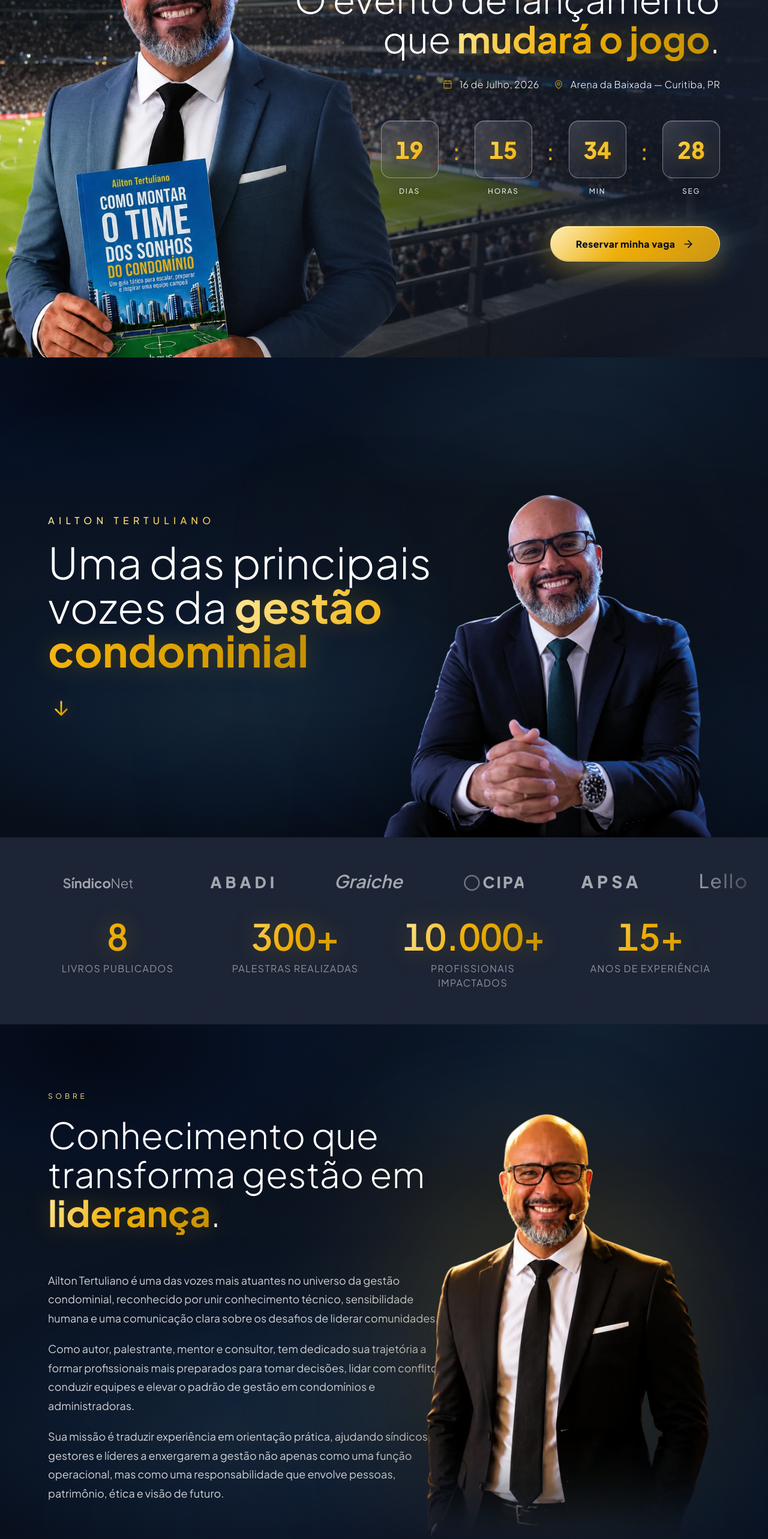
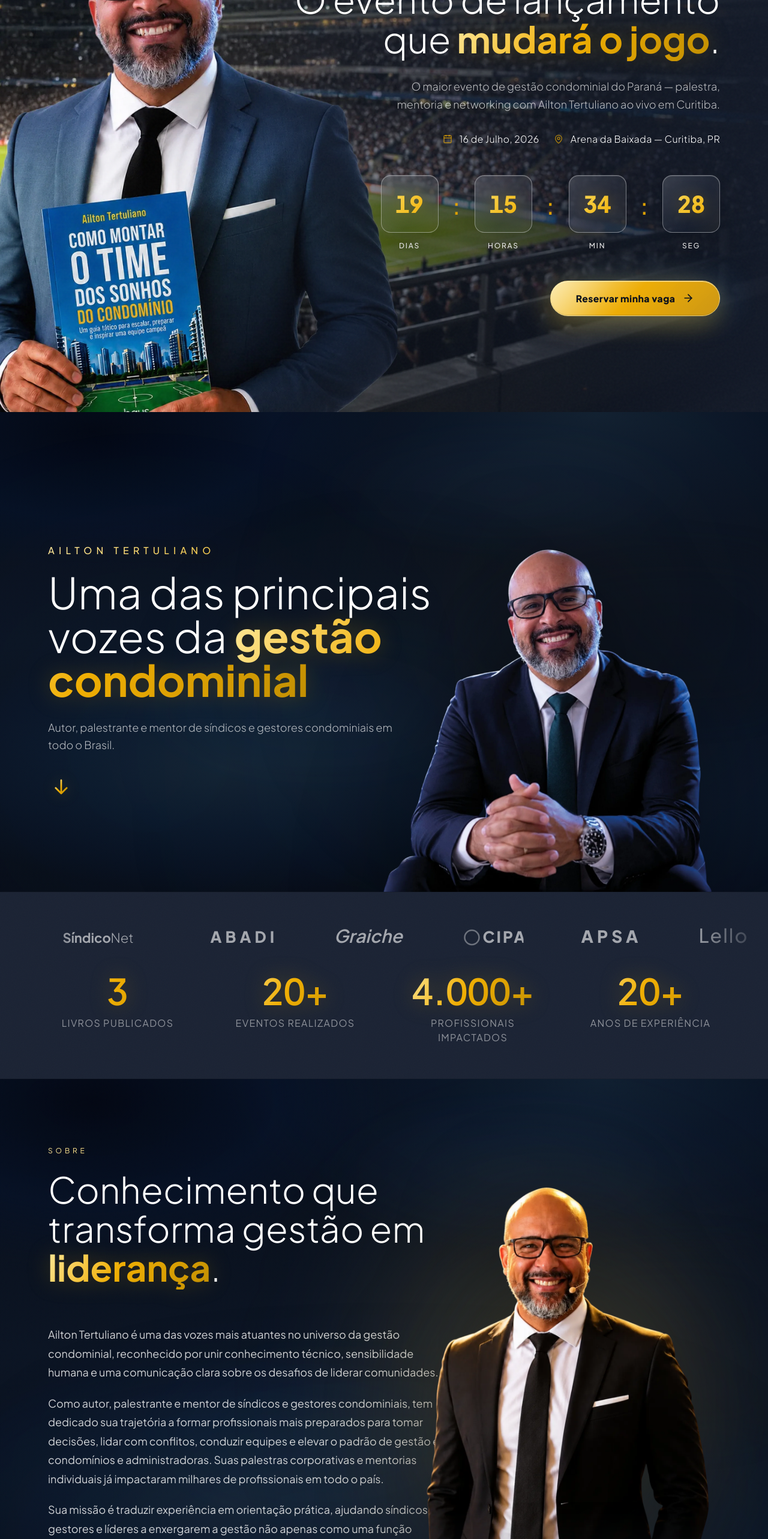
Before and after one commit to guilhermeazsa4/ailton-prototype, a Next.js app: page / in a window 1280 px wide. Shown: the part 234-2800 px from the top of the page at 60% size. Built offline with nearby package versions, Linux system fonts and the light colour scheme.

Commit message:
performance+SEOpalavras-chave-ATT

```diff
--- a/package.json
+++ b/package.json
@@ -9,6 +9,7 @@
     "lint": "eslint"
   },
   "dependencies": {
+    "@vercel/analytics": "^2.0.1",
     "framer-motion": "^12.41.0",
     "lucide-react": "^1.21.0",
     "next": "16.2.9",
--- a/src/app/layout.tsx
+++ b/src/app/layout.tsx
@@ -1,5 +1,6 @@
 import type { Metadata, Viewport } from "next";
 import { Plus_Jakarta_Sans } from "next/font/google";
+import { Analytics } from "@vercel/analytics/next";
 import { Footer } from "@/components/footer";
 import { siteUrl, siteName } from "@/lib/site";
 import "./globals.css";
@@ -47,9 +48,14 @@ const jsonLd = {
       image: `${siteUrl}/images/ailton-hero.webp`,
       jobTitle: "Autor, Palestrante, Mentor e Consultor",
       description:
-        "Uma das principais vozes da gestão condominial brasileira. Autor best-seller, palestrante e mentor de milhares de profissionais.",
+        "Autor best-seller, palestrante e mentor de síndicos e gestores condominiais. Referência em liderança, gestão de conflitos e administração condominial no Brasil.",
       sameAs: ["https://instagram.com/ailtontertuliano"],
-      knowsAbout: "Gestão condominial",
+      knowsAbout: [
+        "Gestão condominial",
+        "Liderança condominial",
+        "Mentoria para síndicos",
+        "Administração de condomínios",
+      ],
     },
     {
       "@type": "WebSite",
@@ -58,6 +64,16 @@ const jsonLd = {
       url: siteUrl,
       inLanguage: "pt-BR",
       publisher: { "@id": `${siteUrl}/#person` },
+    },
+    {
+      "@type": "Service",
+      "@id": `${siteUrl}/#service`,
+      name: "Palestras e Mentoria em Gestão Condominial",
+      serviceType: "Palestras, mentoria e consultoria em gestão condominial",
+      description:
+        "Palestras corporativas, mentorias individuais e consultoria para síndicos, gestores e administradoras de condomínios em todo o Brasil.",
+      provider: { "@id": `${siteUrl}/#person` },
+      areaServed: "BR",
     },
   ],
 };
@@ -79,6 +95,7 @@ export default function RootLayout({
         />
         {children}
         <Footer />
+        <Analytics />
       </body>
     </html>
   );
--- a/src/app/page.tsx
+++ b/src/app/page.tsx
@@ -8,7 +8,7 @@ import { siteUrl, siteName } from "@/lib/site";
 
 const title = "Ailton Tertuliano | Autor, Palestrante & Mentor";
 const description =
-  "Uma das principais vozes da gestão condominial brasileira. Autor best-seller, palestrante e mentor de milhares de profissionais.";
+  "Autor best-seller, palestrante e mentor de síndicos e gestores condominiais. Conheça o trabalho de Ailton Tertuliano em liderança, gestão de conflitos e administração condominial em todo o Brasil.";
 
 export const metadata: Metadata = {
   title,
--- a/src/components/blur-reveal.tsx
+++ b/src/components/blur-reveal.tsx
@@ -20,12 +20,8 @@ export function BlurReveal({
   return (
     <motion.div
       ref={ref}
-      initial={{ opacity: 0, y: 40, filter: "blur(10px)" }}
-      animate={
-        isInView
-          ? { opacity: 1, y: 0, filter: "blur(0px)" }
-          : { opacity: 0, y: 40, filter: "blur(10px)" }
-      }
+      initial={{ opacity: 0, y: 40 }}
+      animate={isInView ? { opacity: 1, y: 0 } : { opacity: 0, y: 40 }}
       transition={{ duration: 0.8, ease: [0.22, 1, 0.36, 1], delay }}
       className={className}
     >
--- a/src/components/sections/credibilidade.tsx
+++ b/src/components/sections/credibilidade.tsx
@@ -62,10 +62,10 @@ const partners = [
 ];
 
 const stats = [
-  { value: 8, suffix: "", label: "Livros publicados", desktopOnly: false },
-  { value: 300, suffix: "+", label: "Palestras realizadas", desktopOnly: false },
-  { value: 10000, suffix: "+", label: "Profissionais impactados", desktopOnly: true },
-  { value: 15, suffix: "+", label: "Anos de experiência", desktopOnly: true },
+  { value: 3, suffix: "", label: "Livros publicados", desktopOnly: false },
+  { value: 20, suffix: "+", label: "Eventos realizados", desktopOnly: false },
+  { value: 4000, suffix: "+", label: "Profissionais impactados", desktopOnly: true },
+  { value: 20, suffix: "+", label: "Anos de experiência", desktopOnly: true },
 ];
 
 function AnimatedNumber({ value, suffix, inView }: { value: number; suffix: string; inView: boolean }) {
--- a/src/components/sections/evento.tsx
+++ b/src/components/sections/evento.tsx
@@ -32,11 +32,10 @@ function useCountdown(targetDate: Date) {
 const eventDate = new Date("2026-07-16T09:00:00");
 
 const sectionReveal = {
-  hidden: { opacity: 0, y: 80, filter: "blur(12px)" },
+  hidden: { opacity: 0, y: 80 },
   visible: {
     opacity: 1,
     y: 0,
-    filter: "blur(0px)",
     transition: { duration: 1.1, ease: [0.16, 1, 0.3, 1] as [number, number, number, number] },
   },
 };
@@ -95,6 +94,13 @@ export function Evento() {
           >
             O evento de lançamento<br className="hidden sm:inline lg:hidden" /> que <span className="font-bold text-gradient">mudará o jogo</span>.
           </motion.h2>
+
+          <motion.p
+            variants={childReveal(0.25)}
+            className="mx-auto mb-8 max-w-xl text-base font-light leading-relaxed text-white/70 sm:text-lg lg:ml-auto lg:mr-0"
+          >
+            O maior evento de gestão condominial do Paraná — palestra, mentoria e networking com Ailton Tertuliano ao vivo em Curitiba.
+          </motion.p>
 
           <motion.div
             variants={childReveal(0.3)}
@@ -187,7 +193,7 @@ export function Evento() {
         >
           <Image
             src="/assets/BannerAilsonArena.webp"
-            alt="Ailton Tertuliano"
+            alt="Ailton Tertuliano no evento de gestão condominial em Curitiba"
             fill
             sizes="(min-width: 1024px) 0px, 100vw"
             className="object-cover object-[10%_center]"
--- a/src/components/sections/hero.tsx
+++ b/src/components/sections/hero.tsx
@@ -6,8 +6,8 @@ import { ChevronDown } from "lucide-react";
 import Image from "next/image";
 
 const blur = (delay: number) => ({
-  initial: { opacity: 0, y: 30, filter: "blur(12px)" },
-  animate: { opacity: 1, y: 0, filter: "blur(0px)" },
+  initial: { opacity: 0, y: 30 },
+  animate: { opacity: 1, y: 0 },
   transition: { duration: 0.9, ease: [0.22, 1, 0.36, 1] as [number, number, number, number], delay },
 });
 
@@ -33,17 +33,16 @@ export function Hero() {
       </div>
 
       <motion.div
-        initial={{ opacity: 0, x: 70, filter: "blur(16px)" }}
-        animate={{ opacity: 1, x: 0, filter: "blur(0px)" }}
+        initial={{ opacity: 0, x: 70 }}
+        animate={{ opacity: 1, x: 0 }}
         transition={{ duration: 1.1, ease: [0.22, 1, 0.36, 1], delay: 0.35 }}
         className="pointer-events-none absolute right-[clamp(2.5rem,6vw,8rem)] bottom-0 z-[2] hidden w-[clamp(570px,45vw,950px)] lg:block"
       >
         <Image
           src="/images/ailton-hero.webp"
-          alt="Ailton Tertuliano"
+          alt="Ailton Tertuliano, autor e palestrante de gestão condominial"
           width={1800}
           height={1800}
-          priority
           sizes="(min-width: 1024px) 950px, 0px"
           className="h-auto w-full object-contain drop-shadow-[0_34px_90px_rgba(0,0,0,0.38)]"
         />
@@ -71,9 +70,16 @@ export function Hero() {
             </span>
           </motion.h1>
 
+          <motion.p
+            {...blur(0.85)}
+            className="mx-auto max-w-xl text-base font-light leading-relaxed text-white/70 sm:text-lg lg:mx-0"
+          >
+            Autor, palestrante e mentor de síndicos e gestores condominiais em todo o Brasil.
+          </motion.p>
+
           <motion.div
             {...blur(1.0)}
-            className="mt-4 flex justify-center lg:justify-start"
+            className="mt-6 flex justify-center lg:justify-start"
           >
             <motion.div
               animate={{ y: [0, 10, 0] }}
@@ -96,14 +102,14 @@ export function Hero() {
         {/* Foto empurrada pro fundo, com respiro mínimo garantido — mobile/tablet */}
         <div className="mt-auto pt-14 lg:hidden">
           <motion.div
-            initial={{ opacity: 0, y: 30, filter: "blur(12px)" }}
-            animate={{ opacity: 1, y: 0, filter: "blur(0px)" }}
+            initial={{ opacity: 0, y: 30 }}
+            animate={{ opacity: 1, y: 0 }}
             transition={{ duration: 0.9, ease: [0.22, 1, 0.36, 1], delay: 1.1 }}
             className="pointer-events-none mx-auto w-[88vw] max-w-[460px]"
           >
             <Image
               src="/images/ailton-hero.webp"
-              alt="Ailton Tertuliano"
+              alt="Ailton Tertuliano, autor e palestrante de gestão condominial"
               width={1800}
               height={1800}
               sizes="(min-width: 1024px) 0px, 88vw"
--- a/src/components/sections/sobre.tsx
+++ b/src/components/sections/sobre.tsx
@@ -38,17 +38,20 @@ export function Sobre() {
                   os desafios de liderar comunidades.
                 </p>
                 <p>
-                  Como autor, palestrante, mentor e consultor, tem dedicado sua
-                  trajetória a formar profissionais mais preparados para tomar
-                  decisões, lidar com conflitos, conduzir equipes e elevar o
-                  padrão de gestão em condomínios e administradoras.
+                  Como autor, palestrante e mentor de síndicos e gestores
+                  condominiais, tem dedicado sua trajetória a formar
+                  profissionais mais preparados para tomar decisões, lidar com
+                  conflitos, conduzir equipes e elevar o padrão de gestão em
+                  condomínios e administradoras. Suas palestras corporativas e
+                  mentorias individuais já impactaram milhares de profissionais
+                  em todo o país.
                 </p>
                 <p>
                   Sua missão é traduzir experiência em orientação prática,
                   ajudando síndicos, gestores e líderes a enxergarem a gestão
                   não apenas como uma função operacional, mas como uma
                   responsabilidade que envolve pessoas, patrimônio, ética e
-                  visão de futuro.
+                  visão de futuro — a essência da liderança condominial.
                 </p>
               </div>
             </BlurReveal>
```
Also changed, not shown: 1 other file (tests, documents, lock files or other folders).
